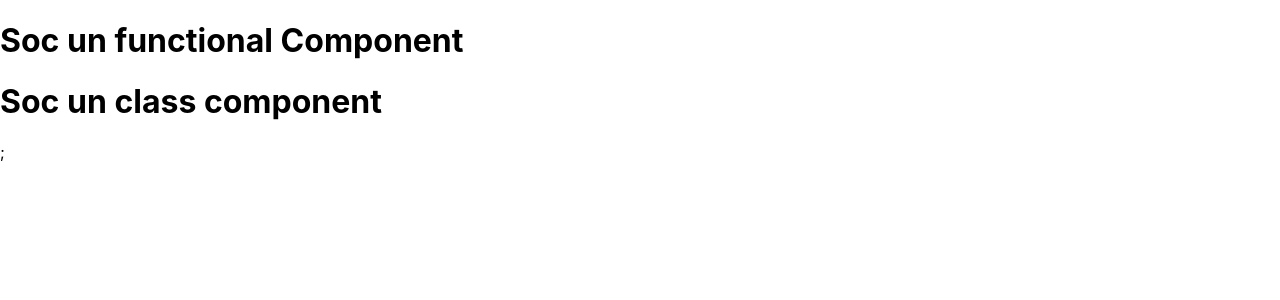
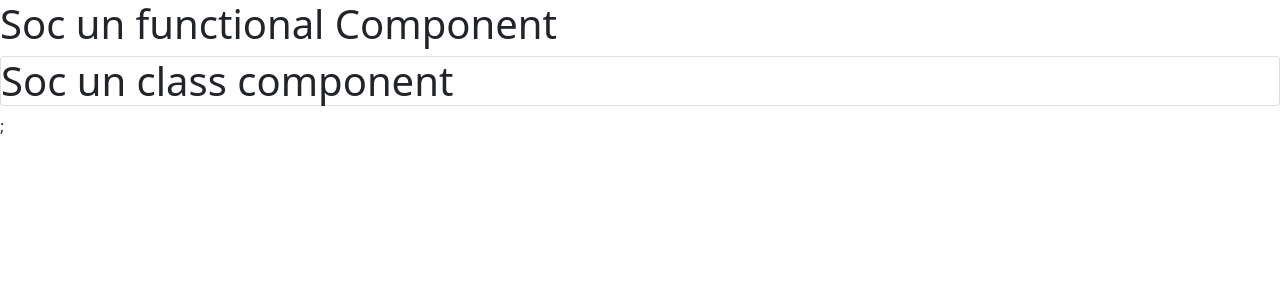
Before and after one commit to pedronieto84/react-teoria-basica, a React (Create React App) app: page / in a window 1280 px wide. Shown: the top 300 px of the page. Built offline with nearby package versions, Linux system fonts and the light colour scheme.

Commit message:
Implementació Bootstrap.

```diff
--- a/package.json
+++ b/package.json
@@ -6,6 +6,7 @@
     "@testing-library/jest-dom": "^5.11.4",
     "@testing-library/react": "^11.1.0",
     "@testing-library/user-event": "^12.1.10",
+    "bootstrap": "^5.1.3",
     "react": "^17.0.2",
     "react-dom": "^17.0.2",
     "react-scripts": "4.0.3",
--- a/src/components/classComponent.js
+++ b/src/components/classComponent.js
@@ -4,7 +4,7 @@ class ClassComponent extends React.Component {
   render() {
     return (
       <>
-        <h1>Soc un class component</h1>;{" "}
+        <h1 class="card">Soc un class component</h1>;{" "}
       </>
     );
   }
```
Also changed, not shown: src/index.js (+7 -6 lines), 2 other files (tests, documents, lock files or other folders).
